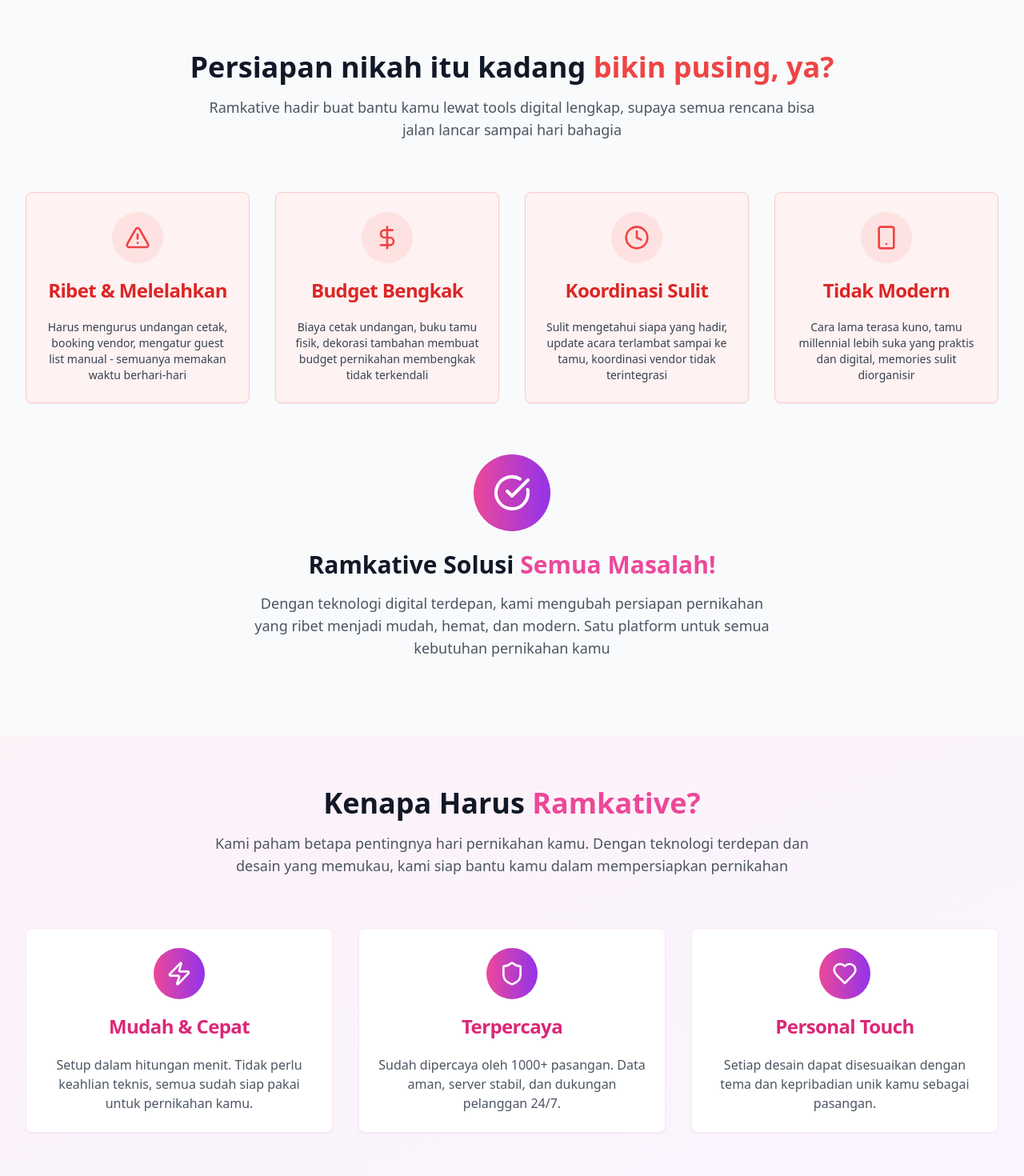
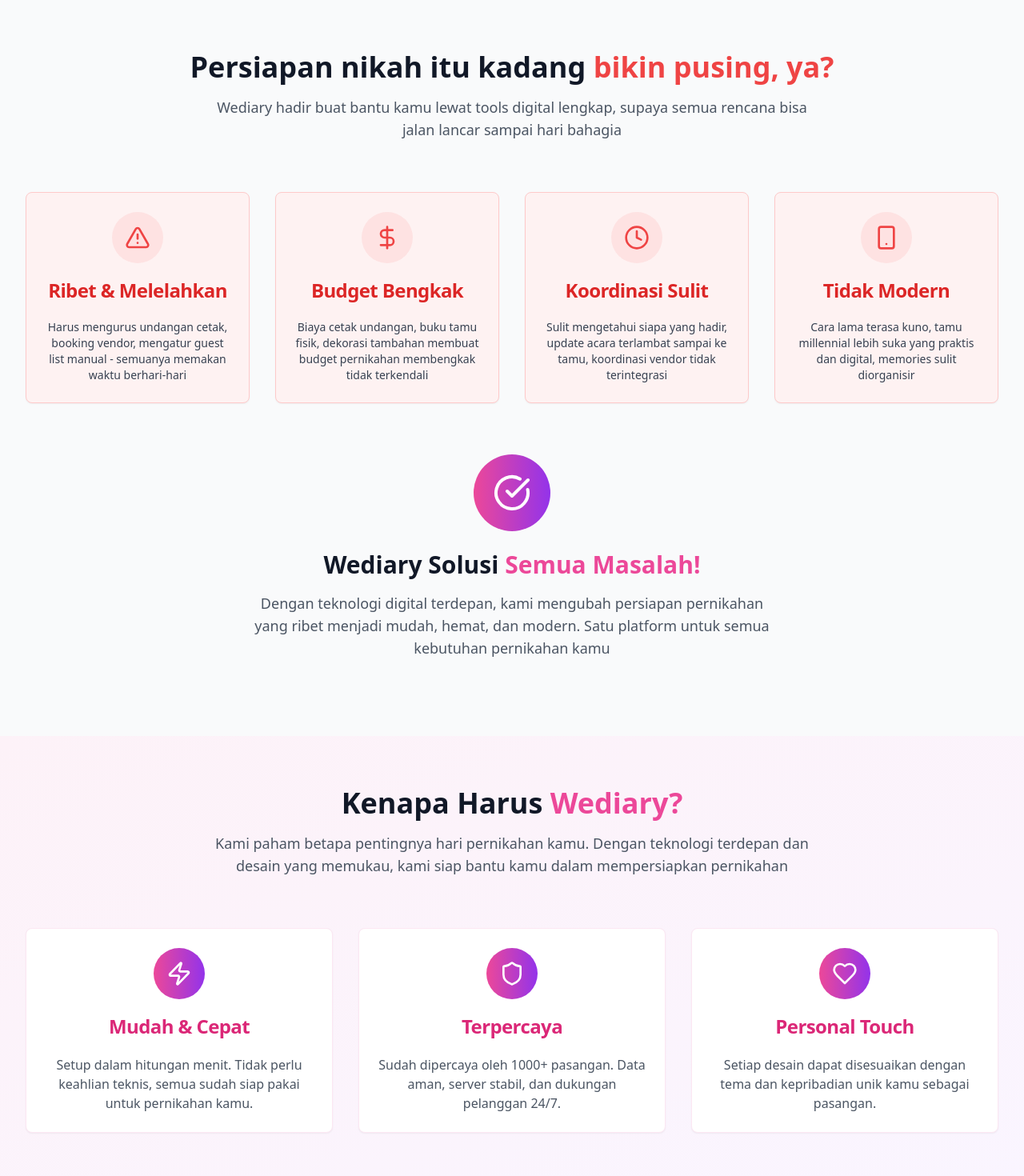
Before and after one commit to ramadhannezz/landing-page-ramkative, a React (Vite) app: page / in a window 1280 px wide. Shown: the part 660-2130 px from the top of the page at 80% size. Built offline with nearby package versions, Linux system fonts and the light colour scheme.

Commit message:
Update Index.tsx
replace rankative to wediary

```diff
--- a/src/pages/Index.tsx
+++ b/src/pages/Index.tsx
@@ -123,7 +123,7 @@ const Index = () => {
     id: "layar-sapa",
     icon: <CalendarCheck className="h-5 w-5" />, // acara, kalender
     title: "Kelola Banyak Acara Dalam Satu Aplikasi",
-    description: "Ga perlu ribet lagi pakai banyak aplikasi! Di Ramkative, kamu bisa mengelola berbagai acara sekaligus. Cukup satu tempat, semua terintegrasi rapi, mulai dari tanggal, lokasi, hingga detail undangan yang sudah disiapkan.",
+    description: "Ga perlu ribet lagi pakai banyak aplikasi! Di Wediary, kamu bisa mengelola berbagai acara sekaligus. Cukup satu tempat, semua terintegrasi rapi, mulai dari tanggal, lokasi, hingga detail undangan yang sudah disiapkan.",
     image: "assets/dgb/18.png"
   },
   {
@@ -174,7 +174,7 @@ const Index = () => {
     "wedding-planner": {
       title: "Wedding Planner Tools",
       subtitle: "Nikah Niatnya Bahagia, Tapi Kok Persiapannya Bikin Pusing?",
-      description: "Tenang, kamu gak sendirian. Ramkative hadir buat bantuin kamu rapiin semua hal yang sering bikin stres pas nyiapin nikah",
+      description: "Tenang, kamu gak sendirian. Wediary hadir buat bantuin kamu rapiin semua hal yang sering bikin stres pas nyiapin nikah",
       copywriting: "Daripada ngatur budget di notes, nyimpen vendor di chat, dan checklist-nya lupa ditandain — mending pakai satu tools yang udah nyatuin semuanya",
     features: [
       {
@@ -313,7 +313,7 @@ const Index = () => {
         <div className="max-w-7xl mx-auto px-4 sm:px-6 lg:px-8">
           <div className="flex justify-between items-center h-16">
           <a href="#" className="flex items-center space-x-2">
-            <img src="/assets/logo.png" alt="Logo Ramkative" className="h-10 w-auto" />
+            <img src="/assets/logo.png" alt="Logo Wediary" className="h-10 w-auto" />
           </a>
 
             {/* Desktop Menu */}
@@ -489,7 +489,7 @@ const Index = () => {
               Persiapan nikah itu kadang <span className="text-red-500">bikin pusing, ya?</span>
             </h2>
             <p className="text-lg text-gray-600 max-w-3xl mx-auto">
-              Ramkative hadir buat bantu kamu lewat tools digital lengkap, supaya semua rencana bisa jalan lancar sampai hari bahagia
+              Wediary hadir buat bantu kamu lewat tools digital lengkap, supaya semua rencana bisa jalan lancar sampai hari bahagia
             </p>
           </div>
 
@@ -558,7 +558,7 @@ const Index = () => {
               <CheckCircle className="h-12 w-12 text-white" />
             </div>
             <h3 className="text-3xl font-bold text-gray-900 mb-4">
-              Ramkative Solusi <span className="text-pink-500">Semua Masalah!</span>
+              Wediary Solusi <span className="text-pink-500">Semua Masalah!</span>
             </h3>
             <p className="text-lg text-gray-600 max-w-2xl mx-auto mb-8">
               Dengan teknologi digital terdepan, kami mengubah persiapan pernikahan yang ribet menjadi mudah, hemat, dan modern. Satu platform untuk semua kebutuhan pernikahan kamu
@@ -580,7 +580,7 @@ const Index = () => {
         <div className="max-w-7xl mx-auto px-4 sm:px-6 lg:px-8">
           <div className="text-center mb-16">
             <h2 className="text-4xl font-bold text-gray-900 mb-4">
-              Kenapa Harus <span className="text-pink-500">Ramkative?</span>
+              Kenapa Harus <span className="text-pink-500">Wediary?</span>
             </h2>
             <p className="text-lg text-gray-600 max-w-3xl mx-auto">
               Kami paham betapa pentingnya hari pernikahan kamu. Dengan teknologi terdepan dan desain yang memukau, kami siap bantu kamu dalam mempersiapkan pernikahan
@@ -769,7 +769,7 @@ const Index = () => {
 
           <div className="text-center mt-12">
             <p className="text-gray-600 mb-6">
-              Ribuan pasangan telah mempercayai Ramkative untuk pernikahan mereka
+              Ribuan pasangan telah mempercayai Wediary untuk pernikahan mereka
             </p>
             <Button
               size="lg"
@@ -1483,14 +1483,14 @@ const Index = () => {
             <div className="space-y-4">
               <div className="flex items-center space-x-2">
               <a href="#" className="flex items-center space-x-2">
-                <img src="/assets/logo.png" alt="Logo Ramkative" className="h-10 w-auto" />
+                <img src="/assets/logo.png" alt="Logo Wediary" className="h-10 w-auto" />
               </a>
               </div>
               <p className="text-gray-300 leading-relaxed">
                 Solusi digital terpercaya untuk pernikahan mudah dan modern. Kami siap bantu mewujudkan pernikahan impian kamu dengan mudah dan dipadukan dengan teknologi terdepan serta desain yang memukau.
               </p>
               <p className="text-sm text-gray-400">
-                © 2024 Ramkative. All rights reserved.
+                © 2024 Wediary. All rights reserved.
               </p>
             </div>
 
@@ -1499,7 +1499,7 @@ const Index = () => {
               <h3 className="text-lg font-semibold">Ikuti Kami</h3>
               <div className="space-y-3">
               <a
-                href="https://www.instagram.com/ramkative"
+                href="https://www.instagram.com/Wediary_id"
                 target="_blank"
                 rel="noopener noreferrer"
                 className="flex items-center space-x-3 text-gray-300 hover:text-pink-500 transition-colors"
@@ -1507,10 +1507,10 @@ const Index = () => {
                 <div className="w-8 h-8 bg-pink-500 rounded-lg flex items-center justify-center">
                   <img src="assets\instagram.png" alt="Instagram" className="w-5 h-5" />
                 </div>
-                <span>@ramkative</span>
+                <span>@Wediary</span>
               </a>
               <a
-                href="https://www.tiktok.com/@dwp_byramkative"
+                href="https://www.tiktok.com/@wediary_id"
                 target="_blank"
                 rel="noopener noreferrer"
                 className="flex items-center space-x-3 text-gray-300 hover:text-pink-500 transition-colors"
@@ -1518,10 +1518,10 @@ const Index = () => {
                 <div className="w-8 h-8 bg-blue-500 rounded-lg flex items-center justify-center">
                   <img src="assets\tiktok.png" alt="Tiktok" className="w-5 h-5" />
                 </div>
-                <span>Ramkative</span>
+                <span>Wediary</span>
               </a>
               <a
-                href="https://www.youtube.com/@ramkative"
+                href="https://www.youtube.com/@Wediary_id"
                 target="_blank"
                 rel="noopener noreferrer"
                 className="flex items-center space-x-3 text-gray-300 hover:text-pink-500 transition-colors"
@@ -1529,7 +1529,7 @@ const Index = () => {
                 <div className="w-8 h-8 bg-red-500 rounded-lg flex items-center justify-center">
                   <img src="assets\youtube.png" alt="YouTube" className="w-6 h-4" />
                 </div>
-                <span>Ramkative</span>
+                <span>Wediary</span>
               </a>
                 <a href="https://wa.me/62881011287735"
                   target="_blank"
```
